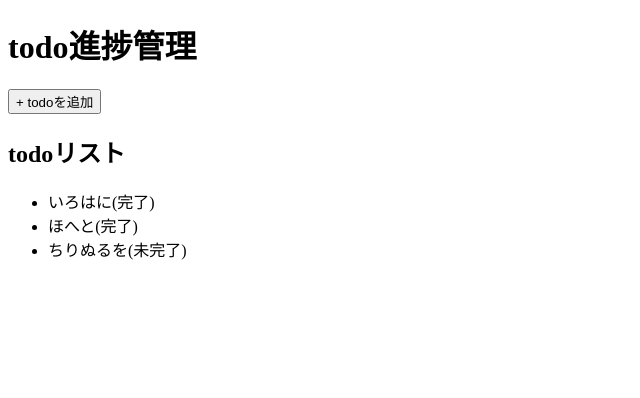
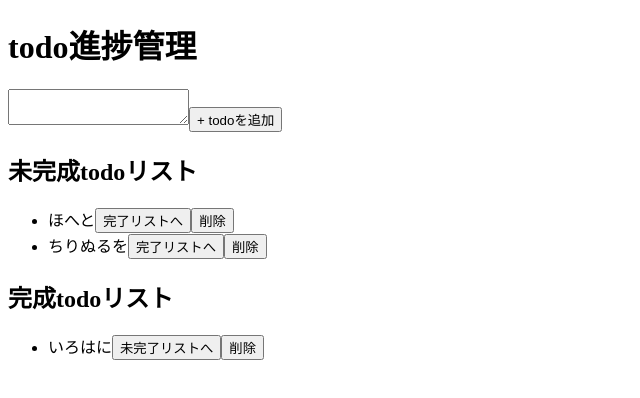
Before and after one commit to sakana-san/react-sample-benkyou, a React (Create React App) app: page / in a window 1280 px wide. Shown: the top 398 px of the page, without its empty margins (0-640 px from the left). Built offline with nearby package versions, Linux system fonts and the light colour scheme; data requests are answered from the project's data file; the HTML template or start-up script is replaced by a standard one.

Commit message:
部品化した

```diff
--- a/db.json
+++ b/db.json
@@ -8,7 +8,7 @@
     {
       "id": 2,
       "content": "ほへと",
-      "done": true
+      "done": false
     },
     {
       "id": 3,
--- a/src/components/App.tsx
+++ b/src/components/App.tsx
@@ -2,14 +2,62 @@ import React, {useEffect, useState} from "react";
 import axios from "axios";
 import { type } from "os";
 
-type Todos = {
-  id: number
-  content: string
-  done: boolean
+
+type TProps = {
+  title: string
+  size: string
 }
 
-const todoDataUrl = "http://localhost:3001/todos";
+type TLProps = {
+  todoList: string[]
+}
+
+type TIProps = {
+  key: number
+  item: string
+  flag: boolean
+}
+
+
+
+const TodoTitle = (props: TProps) => {
+  const {title, size} = props
+  if (size === 'h1') return <h1>{title}</h1>
+  if (size === 'h2') return <h2>{title}</h2>
+
+  return <p>{title}</p>
+}
+
+const TodoList = (props: TLProps) => {
+  const {todoList} = props
+  return (
+    <ul>
+      {
+        todoList.map((v: any) => (
+          <TodoItem item={v.content} flag={v.done} key={v.id} />
+        ))
+      }
+    </ul>
+  )
+}
+
+const TodoItem = (props: TIProps) => {
+  const {item, flag} = props
+  return (
+    <li>
+      {item}
+      <button>{flag ? "未完了リストへ" : "完了リストへ"}</button>
+      <button>削除</button>
+    </li>
+  )
+}
+
+
 function App() {
+  // localhostはポート3000
+  // モックサーバーはポート3001
+  //　ポートを分けないと画面が真っ白になる
+  const todoDataUrl = "http://localhost:3001/todos";
   const [todoList, setTodoList] = useState([]);
   useEffect(() => {
     const fetchData = async () => {
@@ -18,20 +66,31 @@ function App() {
     };
     fetchData();
   }, []);
+
+  // 方式 --------------------------------------------------
+  console.log('Todoリスト', todoList);
+  const inCompList = todoList.filter((d: any) => {
+    return !d.done;
+  })
+  const compList = todoList.filter((d: any) => {
+    return d.done;
+  })
+  // --------------------------------------------------
+
+
   return (
     <>
-      <h1>todo進捗管理</h1>
+      <TodoTitle title="todo進捗管理" size="h1"/>
+      <h1></h1>
+      <textarea />
       <button>+ todoを追加</button>
-      <h2>todoリスト</h2>
-      <ul>
-        {
-         todoList.map((v: any) => (
-          <li key={v.id}>
-            {v.content}({v.done ? '完了' : '未完了'})
-          </li>
-         ))
-        }
-      </ul>
+
+      <TodoTitle title="未完成todoリスト" size="h2"/>
+      <TodoList todoList={inCompList} />
+
+
+      <TodoTitle title="完成todoリスト" size="h2"/>
+      <TodoList todoList={compList} />
     </>
   );
 }
```
